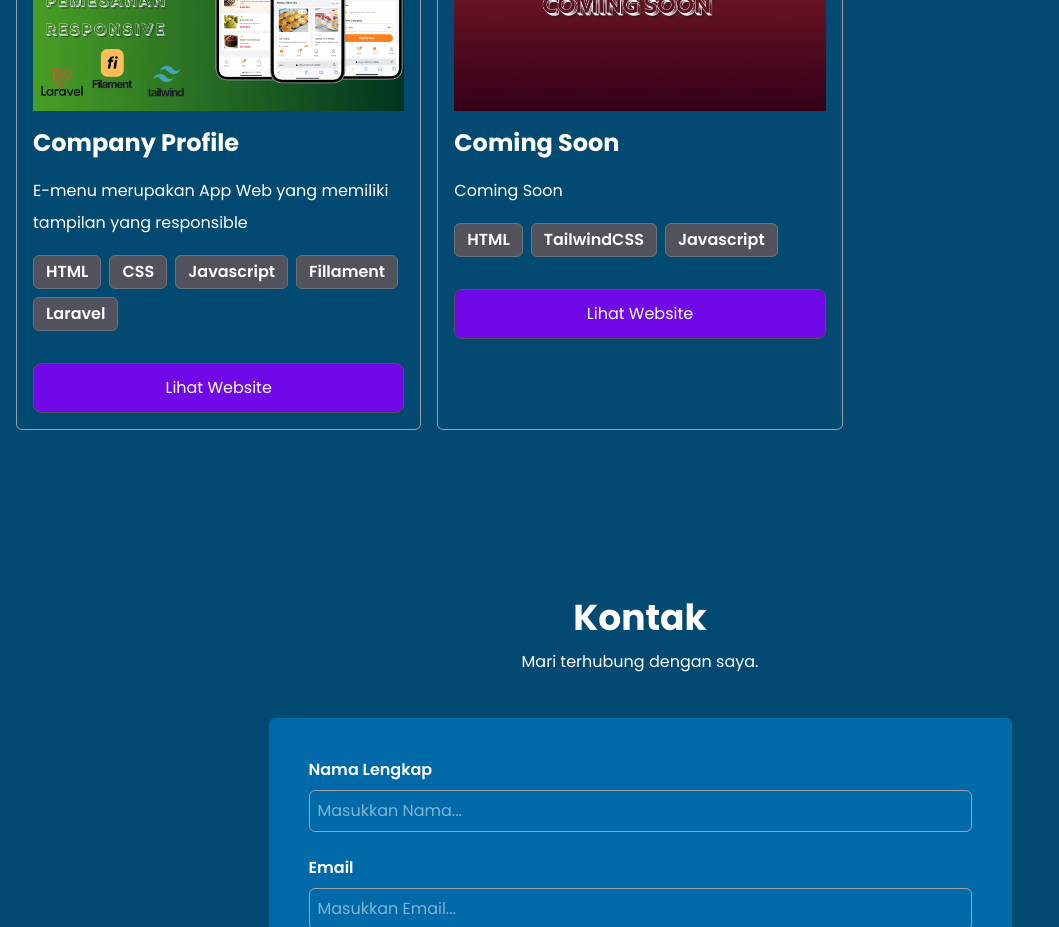
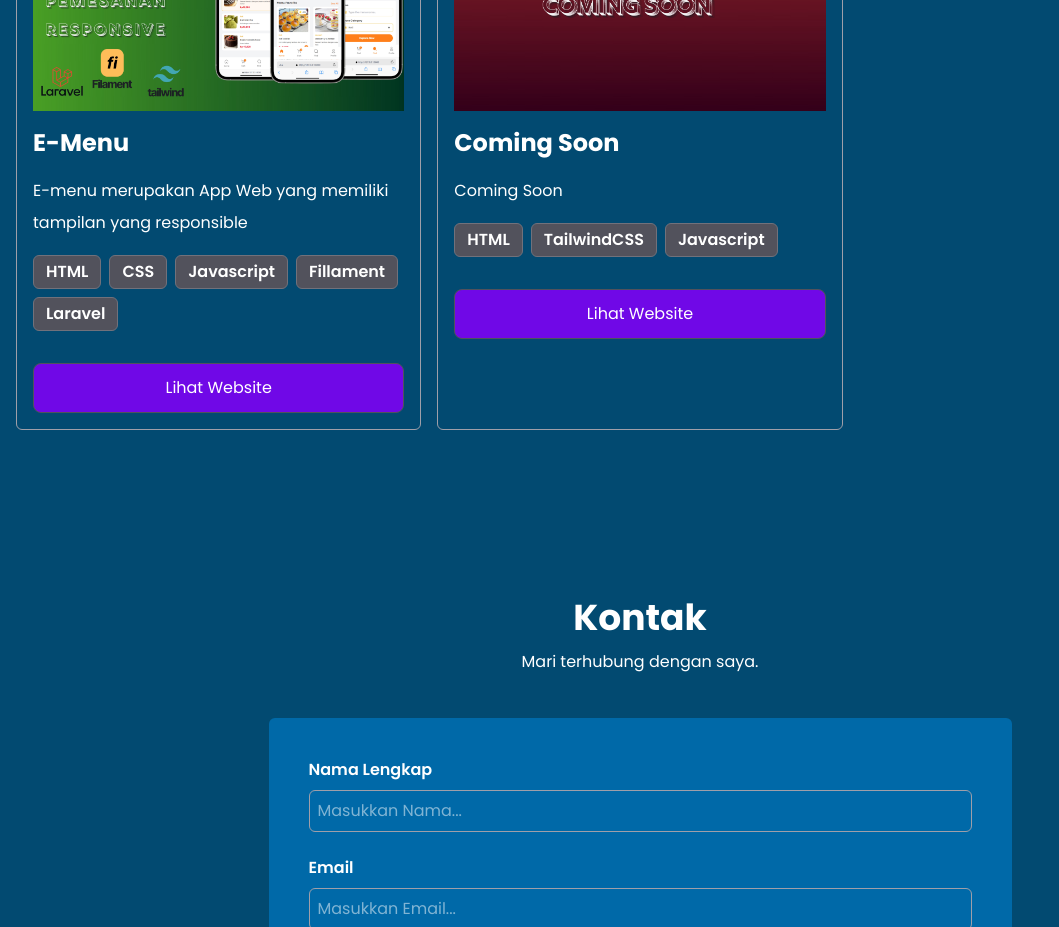
Before and after one commit to Enggar-Wicaksono/my-portfolio, a React (Vite) app: page / in a window 1280 px wide. Shown: the part 2080-3007 px from the top of the page, without its empty margins (0-1059 px from the left). Built offline with nearby package versions, Linux system fonts and the light colour scheme; a web font is replaced by a local one.

Commit message:
penambahan data.ts

```diff
--- a/src/data.ts
+++ b/src/data.ts
@@ -80,7 +80,7 @@ export const listProyek = [
   {
     id: 1,
     gambar: Proyek1,
-    nama: "Company Profile",
+    nama: "E-Menu",
     desk: "E-menu merupakan App Web yang memiliki tampilan yang responsible",
     tools: ["HTML", "CSS", "Javascript", "Fillament", "Laravel"],
     dad: "300",
```
